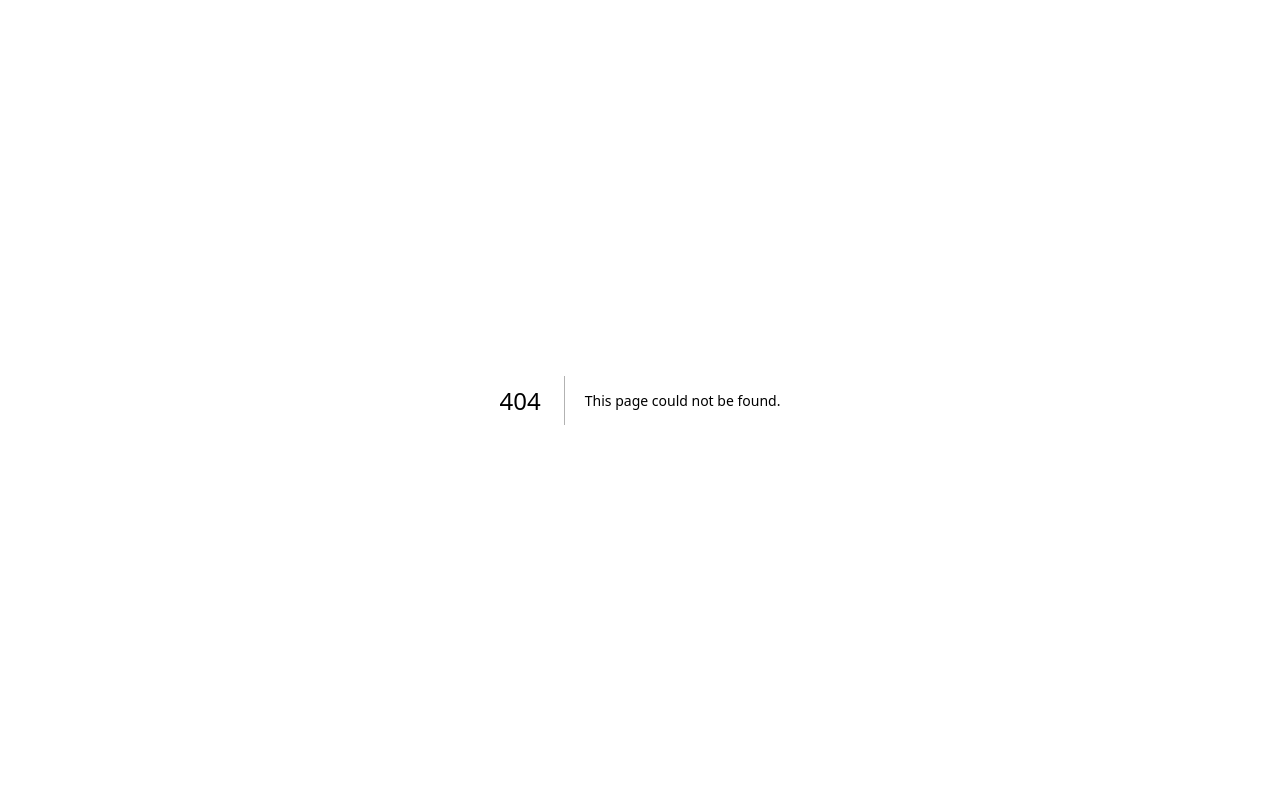
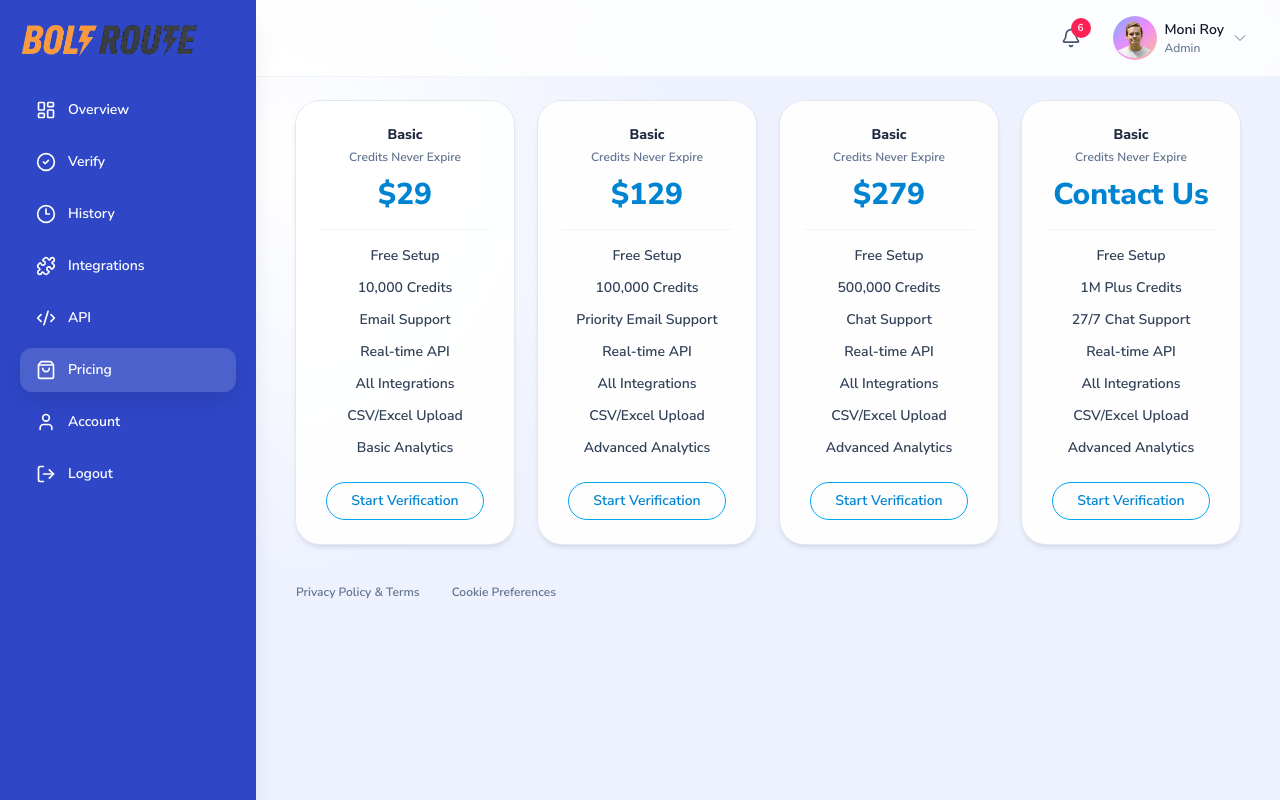
Before and after one commit to mustimoger/email-verification-fe-v1, a Next.js app: page /pricing in a window 1280 px wide. Before the commit this address had no page. Built offline with nearby package versions, Linux system fonts and the light colour scheme.

Commit message:
Add pricing page UI and update plan

```diff
--- /dev/null
+++ b/app/pricing/page.tsx
@@ -0,0 +1,128 @@
+"use client";
+
+import { useMemo } from "react";
+
+import { DashboardShell } from "../components/dashboard-shell";
+
+type Feature = { label: string };
+
+type Plan = {
+  id: string;
+  name: string;
+  price: string;
+  creditsNote: string;
+  features: Feature[];
+  cta: string;
+};
+
+const plans: Plan[] = [
+  {
+    id: "basic-29",
+    name: "Basic",
+    price: "$29",
+    creditsNote: "Credits Never Expire",
+    features: [
+      { label: "Free Setup" },
+      { label: "10,000 Credits" },
+      { label: "Email Support" },
+      { label: "Real-time API" },
+      { label: "All Integrations" },
+      { label: "CSV/Excel Upload" },
+      { label: "Basic Analytics" },
+    ],
+    cta: "Start Verification",
+  },
+  {
+    id: "basic-129",
+    name: "Basic",
+    price: "$129",
+    creditsNote: "Credits Never Expire",
+    features: [
+      { label: "Free Setup" },
+      { label: "100,000 Credits" },
+      { label: "Priority Email Support" },
+      { label: "Real-time API" },
+      { label: "All Integrations" },
+      { label: "CSV/Excel Upload" },
+      { label: "Advanced Analytics" },
+    ],
+    cta: "Start Verification",
+  },
+  {
+    id: "basic-279",
+    name: "Basic",
+    price: "$279",
+    creditsNote: "Credits Never Expire",
+    features: [
+      { label: "Free Setup" },
+      { label: "500,000 Credits" },
+      { label: "Chat Support" },
+      { label: "Real-time API" },
+      { label: "All Integrations" },
+      { label: "CSV/Excel Upload" },
+      { label: "Advanced Analytics" },
+    ],
+    cta: "Start Verification",
+  },
+  {
+    id: "contact",
+    name: "Basic",
+    price: "Contact Us",
+    creditsNote: "Credits Never Expire",
+    features: [
+      { label: "Free Setup" },
+      { label: "1M Plus Credits" },
+      { label: "27/7 Chat Support" },
+      { label: "Real-time API" },
+      { label: "All Integrations" },
+      { label: "CSV/Excel Upload" },
+      { label: "Advanced Analytics" },
+    ],
+    cta: "Start Verification",
+  },
+];
+
+export default function PricingPage() {
+  const tierCards = useMemo(() => plans, []);
+
+  return (
+    <DashboardShell>
+      <section className="grid gap-6 lg:grid-cols-4">
+        {tierCards.map((plan) => (
+          <div
+            key={plan.id}
+            className="flex h-full flex-col rounded-3xl bg-white/95 p-6 shadow-md ring-1 ring-slate-200"
+          >
+            <div className="text-center">
+              <p className="text-sm font-extrabold text-slate-800">{plan.name}</p>
+              <p className="mt-1 text-xs font-semibold text-slate-500">
+                {plan.creditsNote}
+              </p>
+              <p className="mt-3 text-3xl font-extrabold text-sky-600">{plan.price}</p>
+            </div>
+
+            <div className="my-4 h-px w-full bg-slate-100" />
+
+            <ul className="flex flex-1 flex-col gap-3 text-center text-sm font-semibold text-slate-700">
+              {plan.features.map((feature) => (
+                <li key={feature.label}>{feature.label}</li>
+              ))}
+            </ul>
+
+            <div className="mt-6 flex justify-center">
+              <button
+                type="button"
+                className="rounded-full border border-sky-500 px-6 py-2 text-sm font-semibold text-sky-600 transition hover:bg-sky-50 focus-visible:outline-none focus-visible:ring-2 focus-visible:ring-sky-500"
+                onClick={() => {
+                  console.info("[pricing] CTA clicked", { plan: plan.id });
+                }}
+              >
+                {plan.cta}
+              </button>
+            </div>
+          </div>
+        ))}
+      </section>
+    </DashboardShell>
+  );
+}
```
Also changed, not shown: 1 other file (tests, documents, lock files or other folders).
